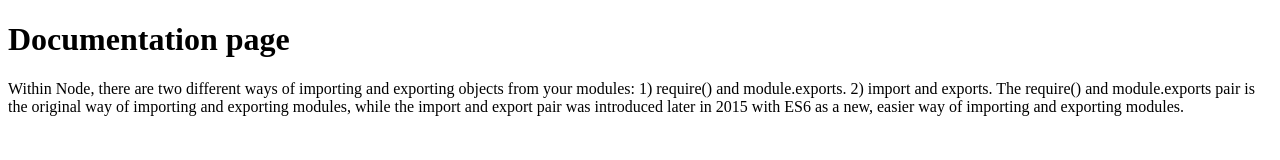
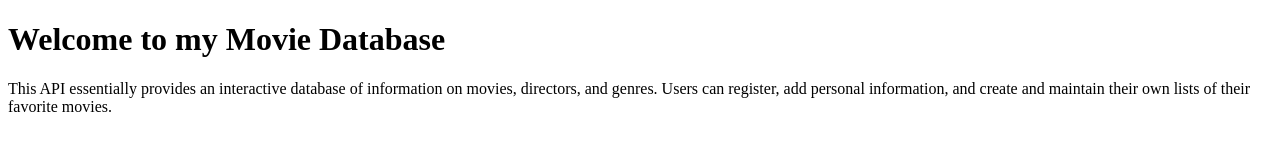
Before and after one commit to VadimIshkarin/movie_api, a plain HTML site: page documentation.html in a window 1280 px wide. Drawn offline with Linux system fonts and the light colour scheme.

Commit message:
Added changes to documentation.html file

```diff
--- a/documentation.html
+++ b/documentation.html
@@ -4,17 +4,15 @@
     <meta charset="UTF-8" />
     <meta http-equiv="X-UA-Compatible" content="IE=edge" />
     <meta name="viewport" content="width=device-width, initial-scale=1.0" />
-    <title>Documentation</title>
+    <title>Movie Database</title>
   </head>
   <body>
-    <h1>Documentation page</h1>
+    <h1>Welcome to my Movie Database</h1>
     <p>
-      Within Node, there are two different ways of importing and exporting
-      objects from your modules: 1) require() and module.exports. 2) import and
-      exports. The require() and module.exports pair is the original way of
-      importing and exporting modules, while the import and export pair was
-      introduced later in 2015 with ES6 as a new, easier way of importing and
-      exporting modules.
+      This API essentially provides an interactive database of information on
+      movies, directors, and genres. Users can register, add personal
+      information, and create and maintain their own lists of their favorite
+      movies.
     </p>
   </body>
 </html>
```
